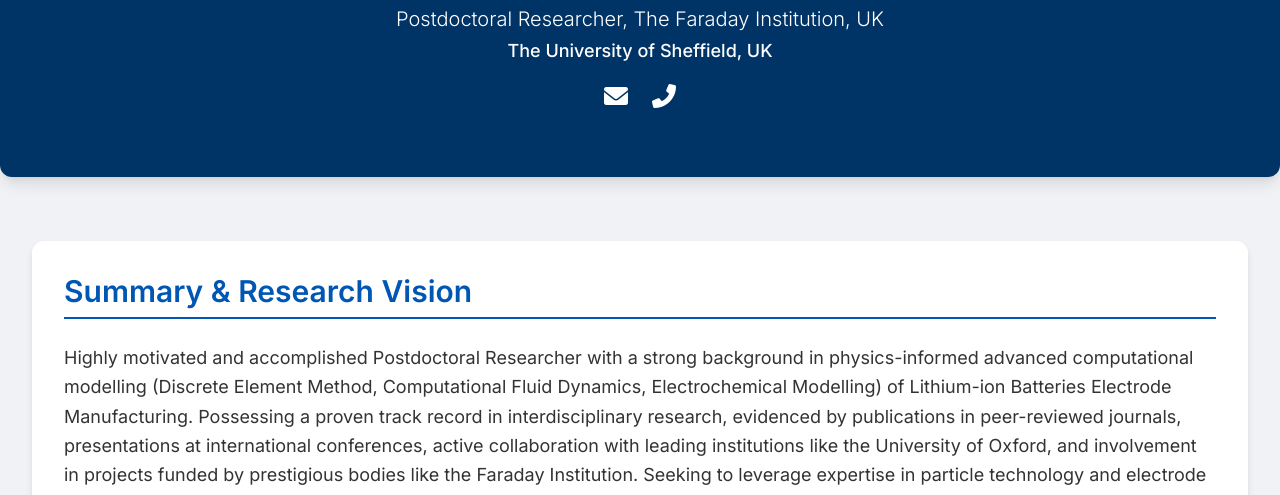
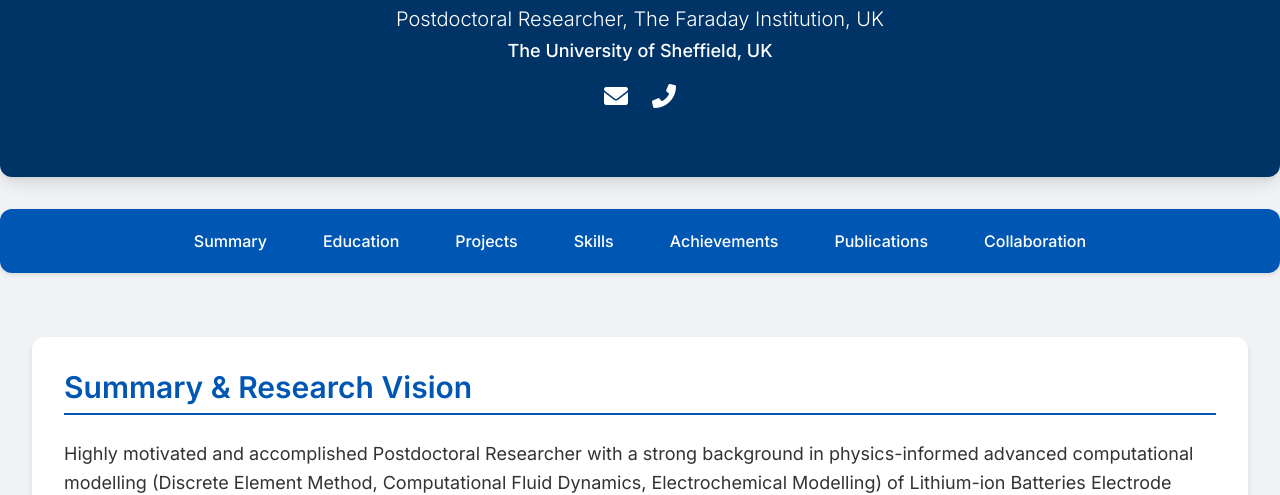
Before and after one commit to aloktiwari121/Webpage, a plain HTML site: page index_n.html in a window 1280 px wide. Shown: the part 281-776 px from the top of the page. Drawn offline with nearby package versions, Linux system fonts and the light colour scheme.

Commit message:
Update index_n.html

```diff
--- a/index_n.html
+++ b/index_n.html
@@ -50,7 +50,7 @@
             max-height: 1500px; /* Increased max-height for new content */
             transition: max-height 0.7s ease-in;
         }
-        .expand-button { /* Removed .gemini-button */
+        .expand-button {
             color: #0056B3;
             cursor: pointer;
             font-weight: 500;
@@ -63,11 +63,11 @@
             border-radius: 0.5rem;
             transition: background-color 0.3s ease, color 0.3s ease;
         }
-        .expand-button:hover { /* Removed .gemini-button:hover */
+        .expand-button:hover {
             background-color: #0056B3;
             color: white;
         }
-        .expand-button i { /* Removed .gemini-button i */
+        .expand-button i {
             margin-left: 0.5rem;
             transition: transform 0.3s ease;
         }
@@ -88,7 +88,6 @@
             border: 4px solid white;
             margin-bottom: 1rem;
         }
-        /* Removed .llm-summary and .loading-spinner styles */
         @keyframes spin {
             0% { transform: rotate(0deg); }
             100% { transform: rotate(360deg); }
@@ -186,6 +185,37 @@
             color: #721c24;
             border: 1px solid #f5c6cb;
         }
+
+        /* Navigation Bar Styles */
+        .nav-bar {
+            background-color: #0056B3; /* Matching section title color */
+            padding: 0.75rem 0;
+            margin-bottom: 2rem;
+            border-radius: 0.75rem;
+            box-shadow: 0 2px 4px rgba(0, 0, 0, 0.1);
+        }
+        .nav-list {
+            display: flex;
+            flex-wrap: wrap; /* Allows items to wrap on smaller screens */
+            justify-content: center;
+            list-style: none;
+            padding: 0;
+            margin: 0;
+        }
+        .nav-item {
+            margin: 0.5rem 1rem; /* Spacing between nav items */
+        }
+        .nav-link {
+            color: white;
+            text-decoration: none;
+            font-weight: 500;
+            padding: 0.5rem 0.75rem;
+            border-radius: 0.5rem;
+            transition: background-color 0.3s ease, color 0.3s ease;
+        }
+        .nav-link:hover {
+            background-color: #004085; /* Darker blue on hover */
+        }
     </style>
 </head>
 <body>
@@ -203,16 +233,28 @@
         </div>
     </header>
 
+    <nav class="nav-bar container">
+        <ul class="nav-list">
+            <li class="nav-item"><a href="#summary" class="nav-link">Summary</a></li>
+            <li class="nav-item"><a href="#education" class="nav-link">Education</a></li>
+            <li class="nav-item"><a href="#projects" class="nav-link">Projects</a></li>
+            <li class="nav-item"><a href="#skills" class="nav-link">Skills</a></li>
+            <li class="nav-item"><a href="#achievements" class="nav-link">Achievements</a></li>
+            <li class="nav-item"><a href="#publications" class="nav-link">Publications</a></li>
+            <li class="nav-item"><a href="#collaboration" class="nav-link">Collaboration</a></li>
+        </ul>
+    </nav>
+
     <main class="container">
 
-        <section class="card">
+        <section id="summary" class="card">
             <h2 class="text-3xl font-semibold section-title">Summary & Research Vision</h2>
             <p class="text-lg leading-relaxed">
                 Highly motivated and accomplished Postdoctoral Researcher with a strong background in physics-informed advanced computational modelling (Discrete Element Method, Computational Fluid Dynamics, Electrochemical Modelling) of Lithium-ion Batteries Electrode Manufacturing. Possessing a proven track record in interdisciplinary research, evidenced by publications in peer-reviewed journals, presentations at international conferences, active collaboration with leading institutions like the University of Oxford, and involvement in projects funded by prestigious bodies like the Faraday Institution. Seeking to leverage expertise in particle technology and electrode manufacturing, focusing on the development of next-generation electrodes for the lithium-ion and solid-state batteries. My vision is to advance both fundamental understanding and practical applications in the field through collaboration with both industries and academia across Europe and UK.
             </p>
         </section>
 
-        <section class="card">
+        <section id="education" class="card">
             <h2 class="text-3xl font-semibold section-title">Education</h2>
             <ul class="list-none p-0 m-0">
                 <li class="mb-3">
@@ -230,7 +272,7 @@
             </ul>
         </section>
 
-        <section class="card">
+        <section id="projects" class="card">
             <h2 class="text-3xl font-semibold section-title">Research Experience & Key Projects</h2>
             <p class="text-lg leading-relaxed mb-6">
                 My research is deeply rooted in a multi-scale approach, bridging fundamentals of particle science and granular mechanics with real-world applications in energy storage. I investigate the particle-level behaviour of a granular system to understand the physics behind its bulk behaviour, particularly within battery technologies. Each project below demonstrates my ability to blend theoretical understanding, advanced computational modelling, and problem-solving to improve the physical understanding and performance of the complex systems.
@@ -385,7 +427,7 @@
             </div>
         </section>
 
-        <section class="card">
+        <section id="skills" class="card">
             <h2 class="text-3xl font-semibold section-title">Technical Skills</h2>
             <div class="grid grid-cols-1 md:grid-cols-2 lg:grid-cols-3 gap-x-8 gap-y-4 text-lg">
                 <div data-skill-category="programming">
@@ -413,7 +455,7 @@
 
         ---
 
-        <section class="card">
+        <section id="achievements" class="card">
             <h2 class="text-3xl font-semibold section-title">Awards, Grants & Achievements</h2>
             <ul class="list-disc pl-5 text-base achievement-list">
                 <li><strong class="text-darkgray">Academic:</strong> Best Poster Award - ChemEng Day UK, 2025.</li>
@@ -425,7 +467,7 @@
 
         ---
 
-        <section class="card">
+        <section id="publications" class="card">
             <h2 class="text-3xl font-semibold section-title">Publications & Dissemination <span class="text-xl text-gray-500">(Highlighting International Reach)</span></h2>
             <h3 class="text-xl font-semibold text-darkgray mb-3">Journal Publications:</h3>
             <ul class="list-disc pl-5 text-base pub-list">
@@ -459,7 +501,7 @@
 
         ---
 
-        <section class="card text-center">
+        <section id="collaboration" class="card text-center">
             <h2 class="text-3xl font-semibold section-title mb-4">Open for Collaboration & Discussion</h2>
             <p class="text-lg leading-relaxed mb-6">
                 I am always keen to connect with fellow researchers, industry professionals, and students for potential collaborations, discussions on exciting new research directions, or opportunities in advanced computational modeling and battery technology.
```
